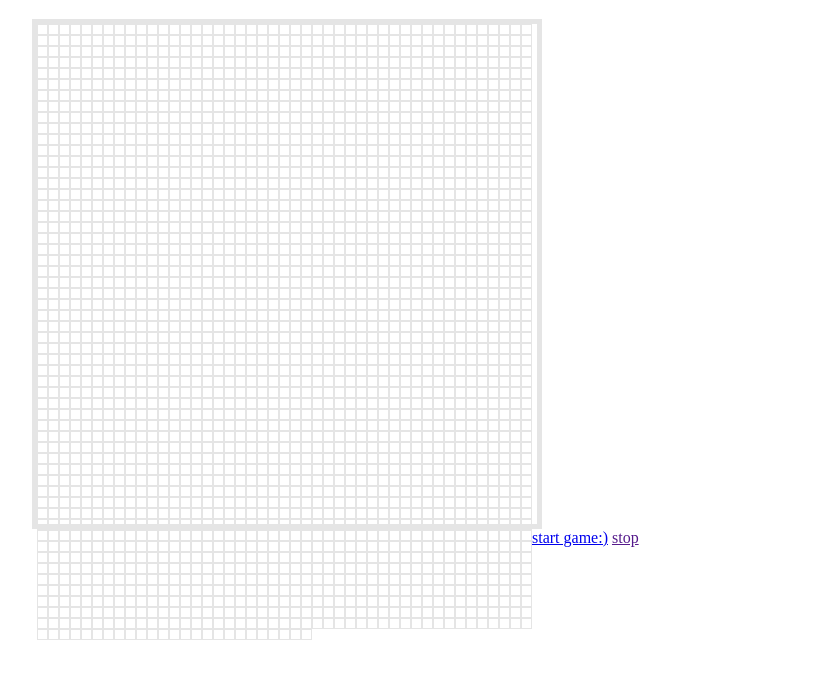
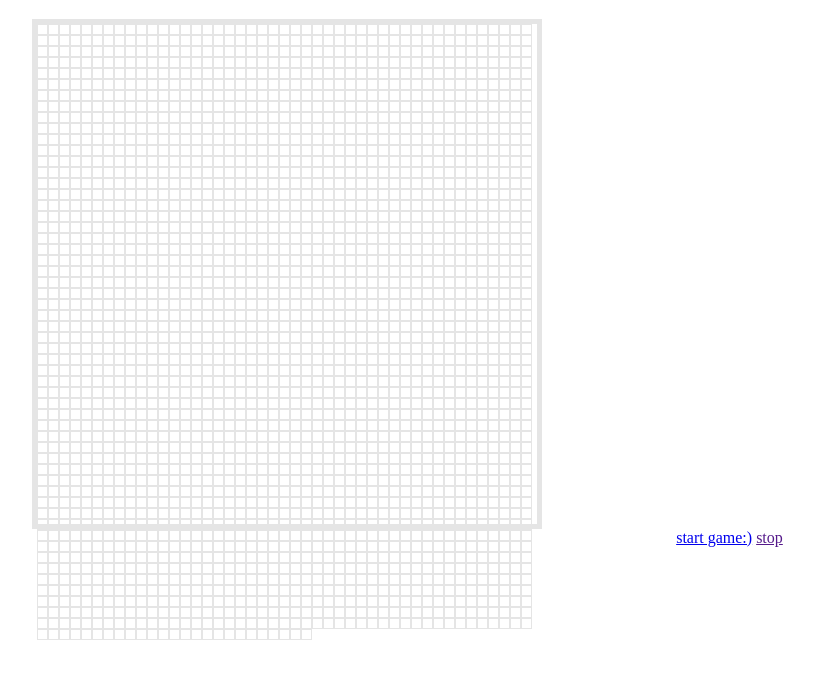
Before and after one commit to Rovynohradov/snake, a plain HTML site: page index.html in a window 1280 px wide. Shown: the part 61-740 px from the top of the page, without its empty margins (353-1166 px from the left). Drawn offline with nearby package versions, Linux system fonts and the light colour scheme.

Commit message:
New comment and css edited

```diff
--- a/style.css
+++ b/style.css
@@ -2,6 +2,7 @@ body {
 	margin: 0;
 	padding: 0;
 	height: 100%;
+	text-align: center;
 }
 h1 {
 	text-align: center;
```
Also changed, not shown: index.html (+1 -0 lines).
